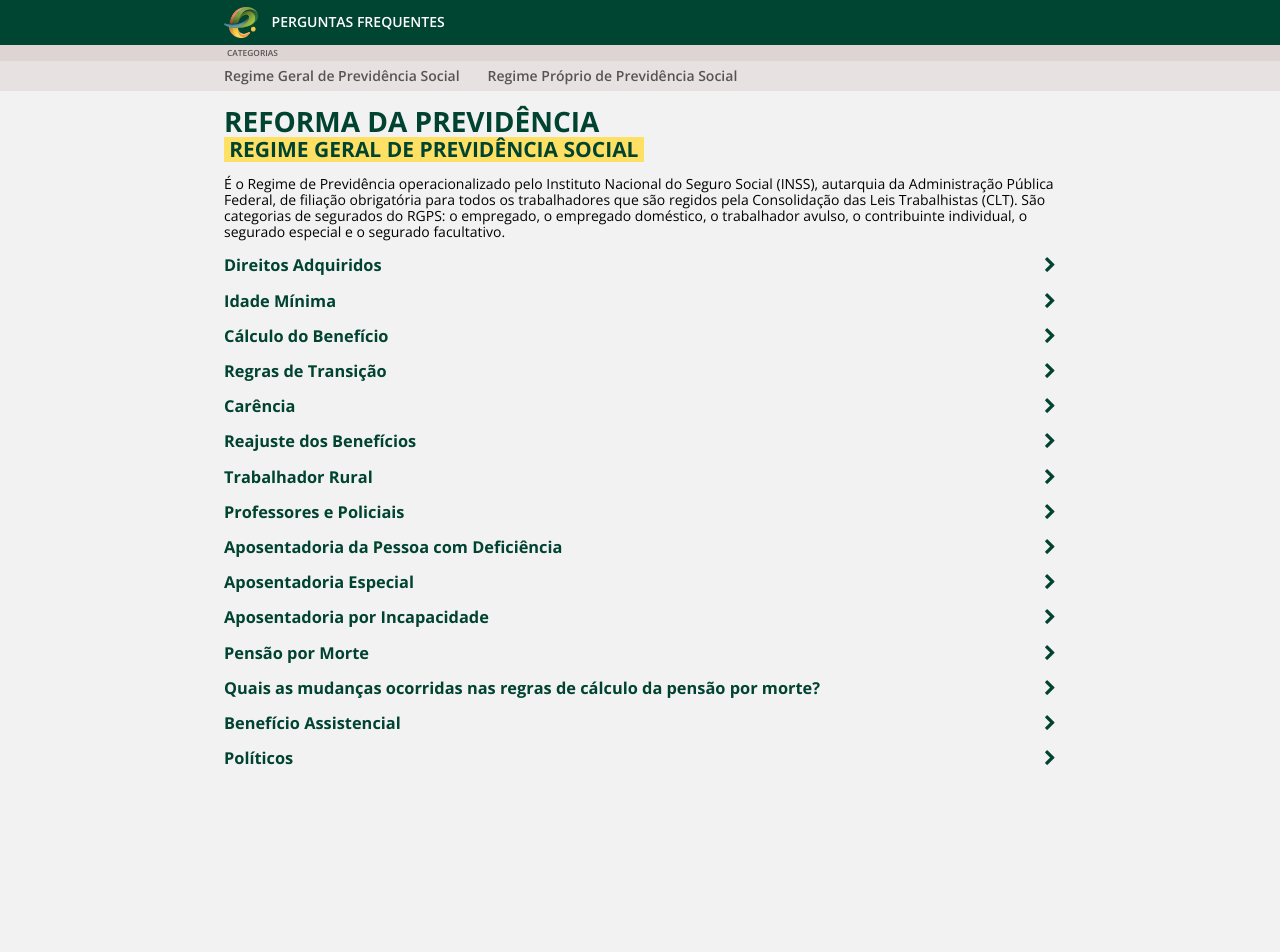
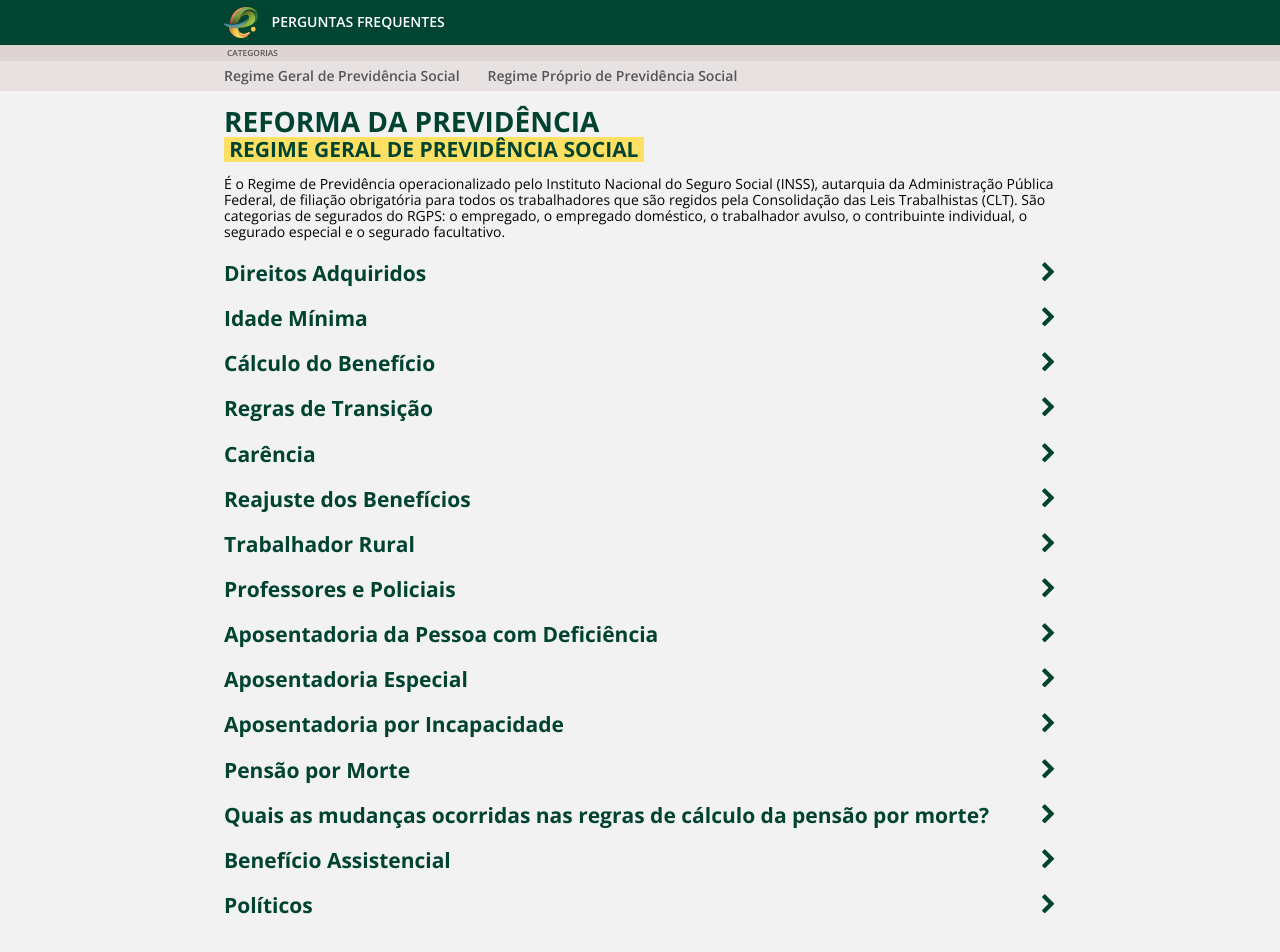
Before and after one commit to labhackercd/faq-model, a Jekyll site: the page built from index.html, in a window 1280 px wide. Built offline with Jekyll 4.4.1, drawn with Linux system fonts in a browser that asks for light colours; nearby versions of some CDN libraries; before the commit the page ends 900 px from its top, so only the background shows below that.

Commit message:
Make adjustments for better usability

```diff
--- a/_layouts/default.html
+++ b/_layouts/default.html
@@ -39,10 +39,10 @@
       {% for topic in category.topics %}
         <ul class="faq__content">
           <li class="faq__topic">
-            <h3 class="faq__topic-name" role="button">{{topic.name}} <i class="faq__topic-icon fa fa-chevron-right"></i></h3>
+            <h3 class="faq__topic-name" role="button" tabindex="0">{{topic.name}} <i class="faq__topic-icon fa fa-chevron-right"></i></h3>
             {% for question in topic.questions %}
               <div class="faq__question-wrapper">
-                <h4 class="faq__question" role="button">{{question.question}} <i class="faq__question-icon fa fa-chevron-right"></i></h4>
+                <h4 class="faq__question" role="button" tabindex="0">{{question.question}} <i class="faq__question-icon fa fa-chevron-right"></i></h4>
                 <p class="faq__answer">{{question.answer}}</p>
               </div>
             {% endfor %}
--- a/_sass/_faq.scss
+++ b/_sass/_faq.scss
@@ -41,10 +41,25 @@
   display: none;
   margin: 0;
   margin-right: 1em;
+  padding-bottom: 2em;
+  position: relative;
 
   &.active {
     display: block;
   }
+}
+
+.faq__answer::after {
+  content: '';
+  position: absolute;
+  bottom: 1em;
+  left: 0;
+  right: 0;
+  margin: auto;
+  text-align: center;
+  width: 0em;
+  border: 2px solid #008055;
+  border-radius: 2px;
 }
 
 .faq__content {
@@ -57,12 +72,14 @@
   color: #004330;
   cursor: pointer;
   display: flex;
+  font-size: 1.5em;
   align-items: center;
   justify-content: space-between;
-  transition: color 0.3s cubic-bezier(.55, 0, .1, 1);
+  outline: none;
+  transition: color 0.25s cubic-bezier(.55, 0, .1, 1);
 
   &:hover, &:focus {
-    color: #00996e;
+    color: #22c380;
   }
 }
 
@@ -77,19 +94,20 @@
 }
 
 .faq__question {
-  color: #669966;
-  font-weight: 600;
+  color: #008055;
   margin: 0;
   margin-bottom: 0.5em;
+  font-weight: 700;
+  font-size: 1.2em;
   cursor: pointer;
+  outline: none;
   display: flex;
   align-items: center;
   justify-content: space-between;
-
-  transition: color 0.3s cubic-bezier(.55, 0, .1, 1);
+  transition: color 0.25s cubic-bezier(.55, 0, .1, 1);
 
   &:hover, &:focus {
-    color: #00996e;
+    color: #22c380;
   }
 }
 
--- a/_sass/_navigation.scss
+++ b/_sass/_navigation.scss
@@ -33,18 +33,16 @@
   }
 }
 
-.navigation__item {
-  font-weight: 600;
-  transition: ease-in-out 0.15s background-color;
-}
-
 .navigation__link {
   text-decoration: none;
   color: #585455;
+  font-weight: 600;
   padding: 0.5em 1em;
   display: block;
+  outline: none;
+  transition: ease-in-out 0.15s background-color;
+
+  &:hover, &:focus {
+    background-color: #fee064;
+  }
 }
-
-.navigation__item:hover {
-  background-color: #fee064;
-}
--- a/js/scripts.js
+++ b/js/scripts.js
@@ -1,9 +1,9 @@
-$('.faq__topic-name').click(function() {
+$('.faq__topic-name').on('keypress click', function() {
   $(this).siblings('.faq__question-wrapper').toggleClass('active');
   $(this).find('.faq__topic-icon').toggleClass('active');
 });
 
-$('.faq__question').click(function() {
+$('.faq__question').on('keypress click', function() {
   $(this).siblings('.faq__answer').toggleClass('active');
   $(this).find('.faq__question-icon').toggleClass('active');
 });
@@ -13,7 +13,7 @@ function setTab(hash) {
   $(hash).removeClass('hide');
 }
 
-$('.navigation__link').click(function(event) {
+$('.navigation__link').on('keypress click', function(event) {
   setTab(event.target.hash);
 })
 
```
